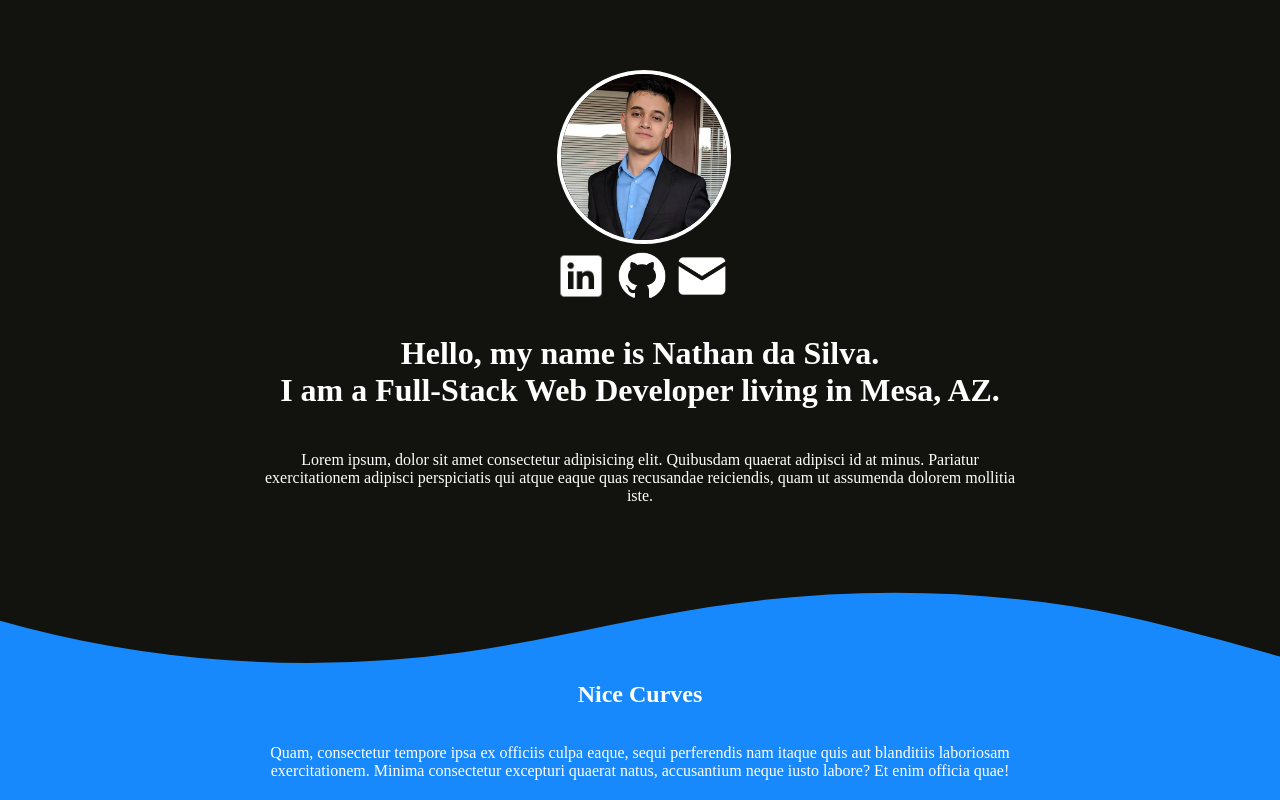
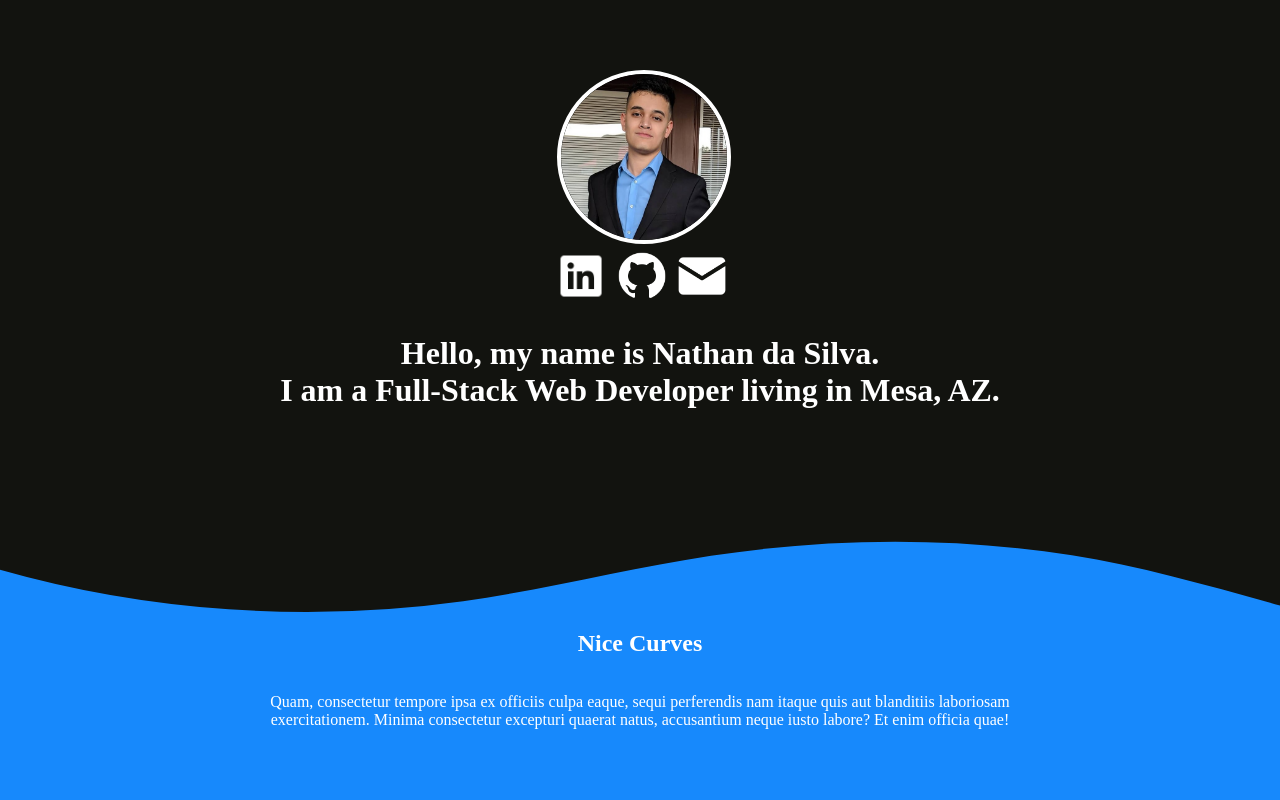
Before and after one commit to PacSmack/react-portfolio, a React (Create React App) app in the folder react-portfolio/: page / in a window 1280 px wide. Shown: the top 800 px of the page. Built offline with nearby package versions, Linux system fonts and the light colour scheme; a web font is replaced by a local one.

Commit message:
about component added and modularized all components properly

```diff
--- a/react-portfolio/src/App.js
+++ b/react-portfolio/src/App.js
@@ -1,43 +1,18 @@
 import './App.css';
-import myPhoto from './assets/myPhoto.png'
-import githubIcon from './assets/gitHubIcon.png'
-import emailIcon from './assets/emailIcon.png'
-import linkedinIcon from './assets/linkedinIcon.png'
+
+import Header from './components/HeaderComponent'
+import About from './components/AboutComponent'
+
+
 
 
 function App() {
 
   return (
     <div className="App">
+      <Header />
+      <About />
 
-      <section className="black">
-        <div className="photoWrap">
-          <img src={myPhoto} alt="" />
-        </div>
-        <div className="iconsWrapper">
-          <a href="https://www.linkedin.com/in/nathan-dias-silva/" target="_blank"><img src={linkedinIcon} alt="" /></a>
-          <a href="https://github.com/PacSmack" target="_blank"><img src={githubIcon} alt="" /></a>
-          <a href="mailto: nathandsbr@gmail.com" target="_blank"><img src={emailIcon} alt="" /></a>
-        </div>
-
-        <h1>Hello, my name is Nathan da Silva.<br />
-          I am a Full-Stack Web Developer living in Mesa, AZ.
-        </h1>
-        <p>Lorem ipsum, dolor sit amet consectetur adipisicing elit. Quibusdam quaerat adipisci id at minus. Pariatur exercitationem adipisci perspiciatis qui atque eaque quas recusandae reiciendis, quam ut assumenda dolorem mollitia iste.</p>
-
-      </section>
-
-
-      <section className="blue">
-        <h1>Nice Curves</h1>
-        <p>Quam, consectetur tempore ipsa ex officiis culpa eaque, sequi perferendis nam itaque quis aut blanditiis laboriosam exercitationem. Minima consectetur excepturi quaerat natus, accusantium neque iusto labore? Et enim officia quae!</p>
-
-        <div className="headerWave">
-          <svg data-name="Layer 1" xmlns="http://www.w3.org/2000/svg" viewBox="0 0 1200 120" preserveAspectRatio="none">
-            <path d="M321.39,56.44c58-10.79,114.16-30.13,172-41.86,82.39-16.72,168.19-17.73,250.45-.39C823.78,31,906.67,72,985.66,92.83c70.05,18.48,146.53,26.09,214.34,3V0H0V27.35A600.21,600.21,0,0,0,321.39,56.44Z" class="shape-fill"></path>
-          </svg>
-        </div>
-      </section>
       <section className="spanishBlue">
         <h1>Nice Curves</h1>
         <p>A, minima delectus? Necessitatibus tempora sequi laborum eos placeat deleniti, laudantium atque labore saepe maxime, hic, repudiandae perspiciatis minus autem beatae. Et, quo deleniti fugit a accusamus distinctio sequi quasi?</p>
--- /dev/null
+++ b/react-portfolio/src/components/AboutComponent.js
@@ -0,0 +1,19 @@
+import React from 'react';
+
+
+export default function About() {
+
+    return (
+        <section className="blue">
+
+            <h1>Nice Curves</h1>
+            <p>Quam, consectetur tempore ipsa ex officiis culpa eaque, sequi perferendis nam itaque quis aut blanditiis laboriosam exercitationem. Minima consectetur excepturi quaerat natus, accusantium neque iusto labore? Et enim officia quae!</p>
+
+            <div className="headerWave">
+                <svg data-name="Layer 1" xmlns="http://www.w3.org/2000/svg" viewBox="0 0 1200 120" preserveAspectRatio="none">
+                    <path d="M321.39,56.44c58-10.79,114.16-30.13,172-41.86,82.39-16.72,168.19-17.73,250.45-.39C823.78,31,906.67,72,985.66,92.83c70.05,18.48,146.53,26.09,214.34,3V0H0V27.35A600.21,600.21,0,0,0,321.39,56.44Z" class="shape-fill"></path>
+                </svg>
+            </div>
+        </section>
+    )
+}
--- a/react-portfolio/src/components/HeaderComponent.js
+++ b/react-portfolio/src/components/HeaderComponent.js
@@ -1,6 +1,27 @@
 import React from 'react';
 
+import myPhoto from '../assets/myPhoto.png'
+import githubIcon from '../assets/gitHubIcon.png'
+import emailIcon from '../assets/emailIcon.png'
+import linkedinIcon from '../assets/linkedinIcon.png'
 
 export default function Header() {
 
+    return (
+        <section className="black">
+            <div className="photoWrap">
+                <img src={myPhoto} alt="" />
+            </div>
+            <div className="iconsWrapper">
+                <a href="https://www.linkedin.com/in/nathan-dias-silva/" target="_blank"><img src={linkedinIcon} alt="" /></a>
+                <a href="https://github.com/PacSmack" target="_blank"><img src={githubIcon} alt="" /></a>
+                <a href="mailto: nathandsbr@gmail.com" target="_blank"><img src={emailIcon} alt="" /></a>
+            </div>
+
+            <h1>Hello, my name is Nathan da Silva.<br />
+                I am a Full-Stack Web Developer living in Mesa, AZ.
+            </h1>
+
+        </section>
+    )
 }
```
